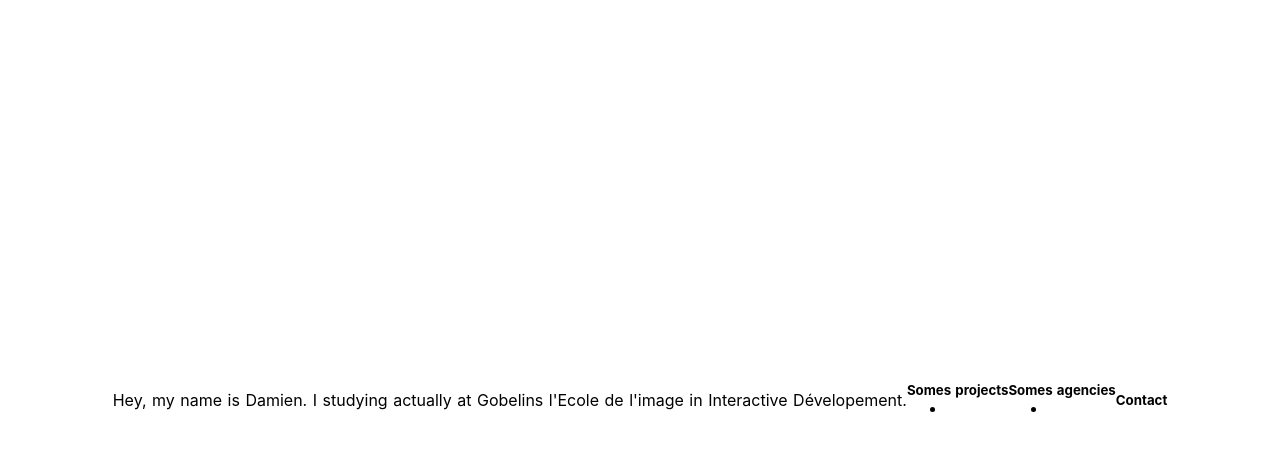
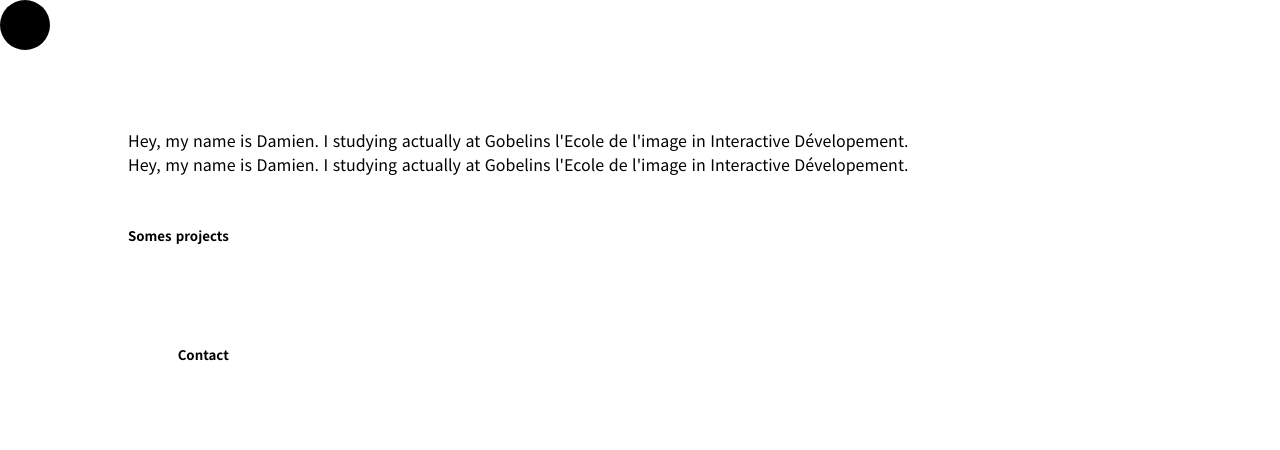
Before and after one commit to damienmontastier/damienmontastier.fr, a Nuxt app: page / in a window 1280 px wide. Shown: the top 450 px of the page. Built offline with nearby package versions, Linux system fonts and the light colour scheme.

Commit message:
wip portfolio

```diff
--- a/assets/scss/main.scss
+++ b/assets/scss/main.scss
@@ -0,0 +1,43 @@
+* {
+  margin: 0;
+  padding: 0;
+  font-family: 'Noto Sans HK', sans-serif;
+}
+
+body,
+h1,
+h2,
+h3,
+h4,
+h5,
+h6,
+ul,
+ol,
+li,
+p,
+pre,
+blockquote,
+figure,
+hr {
+  margin: 0;
+  padding: 0;
+}
+
+ul {
+  list-style: none;
+}
+
+embed,
+iframe,
+img,
+object,
+video,
+canvas {
+  display: block;
+  max-width: 100%;
+}
+
+@import url('https://fonts.googleapis.com/css?family=Noto+Sans+HK&display=swap');
+
+
+//Add important reset from https://zellwk.com/blog/css-reset/?ref=dailydevlinks.com
--- /dev/null
+++ b/components/Loading.vue
@@ -0,0 +1,13 @@
+<template>
+  <div>
+    <h1>Damien Montastier</h1>
+  </div>
+</template>
+
+<script>
+export default {};
+</script>
+
+
+<style lang="scss" scoped>
+</style>
--- a/layouts/default.vue
+++ b/layouts/default.vue
@@ -1,12 +1,47 @@
 <template>
   <div>
     <nuxt/>
+    <div ref="cursor" id="cursor"></div>
   </div>
 </template>
 
+
+<script>
+import TweenMax from "gsap";
+
+export default {
+  data() {
+    return {
+      cursor: null,
+      mousePos: {}
+    };
+  },
+  mounted() {
+    window.addEventListener("mousemove", this.handleMouseMove.bind(this));
+    this.cursor = this.$refs.cursor;
+  },
+  methods: {
+    handleMouseMove(event) {
+      this.mousePos.x = event.clientX;
+      this.mousePos.y = event.clientY;
+
+      TweenMax.to(this.cursor, 2, {
+        x: this.mousePos.x - this.cursor.offsetWidth / 2,
+        y: this.mousePos.y - this.cursor.offsetHeight / 2,
+        ease: Power4.easeOut
+      });
+    }
+  },
+  destroyed() {
+    window.removeEventListener("mousemove", this.handleMouseMove.bind(this));
+  }
+};
+</script>
+
 <style>
 html {
-  font-family: "Source Sans Pro", -apple-system, BlinkMacSystemFont, "Segoe UI", Roboto, "Helvetica Neue", Arial, sans-serif;
+  font-family: "Source Sans Pro", -apple-system, BlinkMacSystemFont, "Segoe UI",
+    Roboto, "Helvetica Neue", Arial, sans-serif;
   font-size: 16px;
   word-spacing: 1px;
   -ms-text-size-adjust: 100%;
@@ -16,37 +51,23 @@ html {
   box-sizing: border-box;
 }
 
-*, *:before, *:after {
+*,
+*:before,
+*:after {
   box-sizing: border-box;
   margin: 0;
 }
 
-.button--green {
-  display: inline-block;
-  border-radius: 4px;
-  border: 1px solid #3b8070;
-  color: #3b8070;
-  text-decoration: none;
-  padding: 10px 30px;
-}
-
-.button--green:hover {
-  color: #fff;
-  background-color: #3b8070;
-}
-
-.button--grey {
-  display: inline-block;
-  border-radius: 4px;
-  border: 1px solid #35495e;
-  color: #35495e;
-  text-decoration: none;
-  padding: 10px 30px;
-  margin-left: 15px;
-}
-
-.button--grey:hover {
-  color: #fff;
-  background-color: #35495e;
+#cursor {
+  background: black;
+  width: 50px;
+  height: 50px;
+  position: absolute;
+  top: 0;
+  left: 0;
+  border-radius: 50px;
+  mix-blend-mode: difference;
+  z-index: 2;
+  pointer-events: none;
 }
 </style>
--- a/pages/index.vue
+++ b/pages/index.vue
@@ -1,41 +1,75 @@
 <template>
   <section class="container">
+    <!-- <Loading></Loading> -->
+    <div id="about">
+      <div id="top">
         <p>Hey, my name is Damien. I studying actually at Gobelins l'Ecole de l'image in Interactive Dévelopement.</p>
-
-    <div id="projects">
+      </div>
+      <div id="bottom">
+        <p>Hey, my name is Damien. I studying actually at Gobelins l'Ecole de l'image in Interactive Dévelopement.</p>
+      </div>
+    </div>
+    <div id="content_informations">
+      <div class="part" id="projects">
         <h5>Somes projects</h5>
         <ul>
           <li></li>
         </ul>
       </div>
-    <div id="experiences">
-      <h5>Somes agencies</h5>
-      <ul>
-        <li></li>
-      </ul>
+
+      <div class="part" id="contacts">
+        <h5>Contact</h5>
       </div>
-    <div id="contacts">
-      <h5>Contact</h5>
     </div>
   </section>
 </template>
 
 <script>
 // import AppLogo from '~/components/AppLogo.vue'
+import Loading from "~/components/Loading.vue";
+
+//Netlify CMS pour gérer le contenu ?
 
 export default {
   components: {
     // AppLogo
+    Loading
   }
 };
 </script>
 
-<style>
+<style lang="scss" scoped>
+$margin: 50px;
+
 .container {
   min-height: 100vh;
+  // display: flex;
+  // justify-content: center;
+  // align-items: center;
+  // text-align: center;
+  margin: 10% 10%;
+  #content_informations {
+    position: absolute;
+    // right: 10%;
+    max-width: 600px;
     display: flex;
-  justify-content: center;
-  align-items: center;
-  text-align: center;
+    flex-direction: column;
+    align-items: flex-end;
+    text-align: right;
+    .part {
+      margin: $margin 0 $margin 0;
+      &:first-of-type {
+      }
+      &:last-of-type {
+        margin: $margin 0 0 0;
+      }
+    }
+    #projects {
+    }
+    #experiences {
+    }
+    #contact {
+    }
+  }
 }
 </style>
```
Lines whose indentation alone changed are shown as unchanged.
